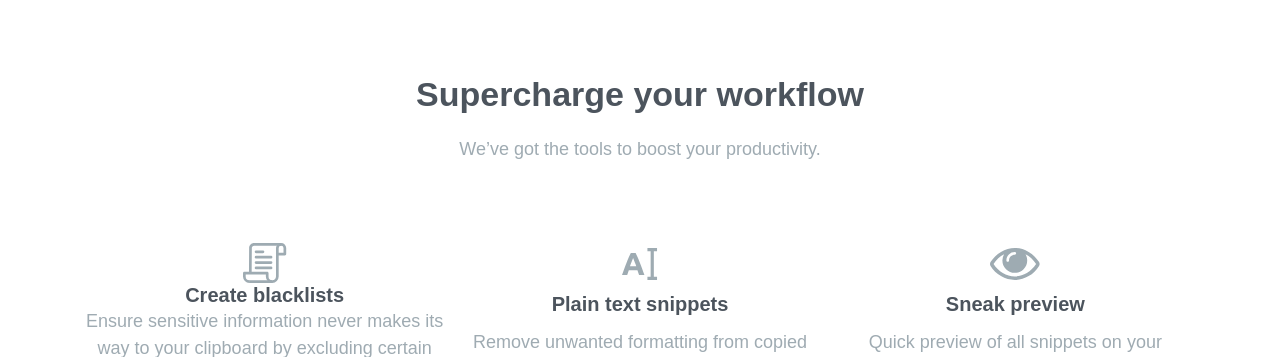
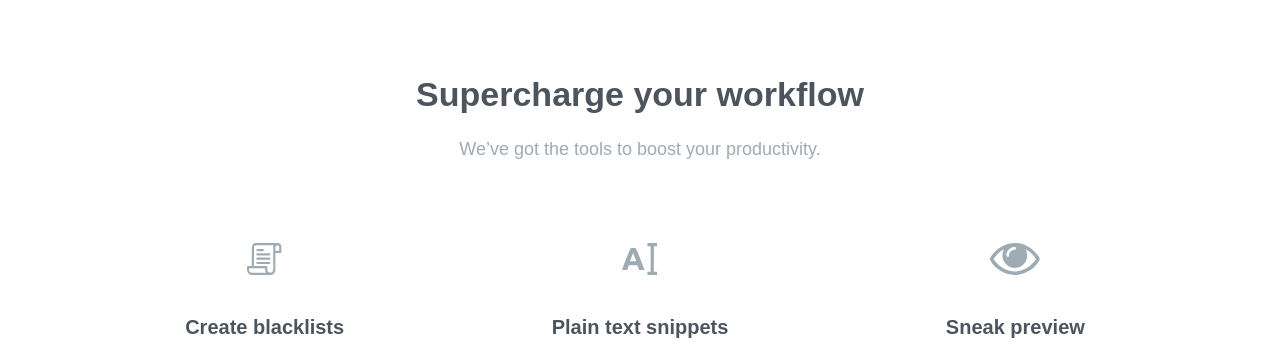
Before and after one commit to devPauloski/clipboard-landing-page, a website: page index.html in a window 1280 px wide. Shown: the part 2483-2840 px from the top of the page. Drawn offline with Linux system fonts and the light colour scheme; a web font is replaced by a local one.

Commit message:
Made changes

```diff
--- a/index.html
+++ b/index.html
@@ -69,21 +69,21 @@
         <div class="max-w-[30rem] md:max-w-[69.375rem] mx-auto w-[90%] text-center">
           <h2 class="text-22-34 text-gray-700 font-semibold leading-tight max-w-[18ch] md:max-w-none mx-auto mb-5">Supercharge your workflow</h2>
           <p class="max-w-[60ch] mx-auto mb-16 md:mb-20">We’ve got the tools to boost your productivity.</p>
-          <div class="grid gap-4 md:grid-cols-3">
-            <section class="grid place-items-center">
-              <img class="" src="./images/icon-blacklist.svg" alt="blacklist">
-              <h3 class="text-xl font-semibold leading-tight text-gray-700 ">Create blacklists</h3>
-              <p>Ensure sensitive information never makes its way to your clipboard by excluding certain sources.</p>
+          <div class="grid mb-32 gap-14 md:gap-4 md:grid-cols-3 md:mb-40">
+            <section class="flex flex-col items-center">
+              <img class="h-8 mb-10" src="./images/icon-blacklist.svg" alt="blacklist">
+              <h3 class="mb-5 text-xl font-semibold leading-tight text-gray-700">Create blacklists</h3>
+              <p class="text-base max-w-[40ch]">Ensure sensitive information never makes its way to your clipboard by excluding certain sources.</p>
             </section>
-            <section class="grid place-items-center">
-              <img class="" src="./images/icon-text.svg" alt="text snippet">
-              <h3 class="text-xl font-semibold leading-tight text-gray-700 ">Plain text snippets</h3>
-              <p>Remove unwanted formatting from copied text for a consistent look.</p>
+            <section class="flex flex-col items-center">
+              <img class="h-8 mb-10" src="./images/icon-text.svg" alt="text snippet">
+              <h3 class="mb-5 text-xl font-semibold leading-tight text-gray-700">Plain text snippets</h3>
+              <p class="text-base max-w-[40ch]">Remove unwanted formatting from copied text for a consistent look.</p>
             </section>
-            <section class="grid place-items-center">
-              <img class="" src="./images/icon-preview.svg" alt="preview">
-              <h3 class="text-xl font-semibold leading-tight text-gray-700 ">Sneak preview</h3>
-              <p>Quick preview of all snippets on your Clipboard for easy access.</p>
+            <section class="flex flex-col items-center">
+              <img class="h-8 mb-10" src="./images/icon-preview.svg" alt="preview">
+              <h3 class="mb-5 text-xl font-semibold leading-tight text-gray-700">Sneak preview</h3>
+              <p class="text-base max-w-[40ch]">Quick preview of all snippets on your Clipboard for easy access.</p>
             </section>
           </div>
           <div class="grid gap-10 place-items-center sm:grid-cols-3 md:grid-cols-5">
```
Also changed, not shown: output.css.
